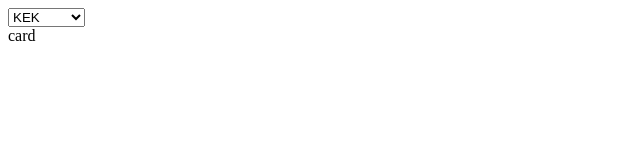
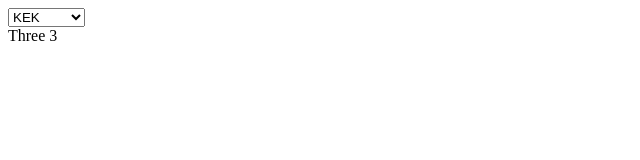
Before and after one commit to NorthFailer/interview-tests, an Angular app: page / in a window 1280 px wide. Shown: the top 160 px of the page, without its empty margins (0-640 px from the left). Built offline with nearby package versions, Linux system fonts and the light colour scheme.

Commit message:
probably best task solution

```diff
--- a/src/app/app.component.html
+++ b/src/app/app.component.html
@@ -1,7 +1,9 @@
 <select [formControl]="control">
-  <option *ngFor="let option of options" [value]="">{{ option }}</option>
+  <option *ngFor="let option of options" [value]="option">{{ option }}</option>
 </select>
 
-<div>card</div>
+<div *ngFor="let card of cards$ | async">
+  {{ card.name }} {{ card.id }}
+</div>
 
 <router-outlet></router-outlet>
--- a/src/app/app.component.ts
+++ b/src/app/app.component.ts
@@ -1,6 +1,7 @@
 import { Component } from '@angular/core';
 import { FormControl } from '@angular/forms';
 import { CardType, DataService } from './data.service';
+import { map, startWith, switchMap } from 'rxjs';
 
 
 @Component({
@@ -11,6 +12,13 @@ import { CardType, DataService } from './data.service';
 export class AppComponent {
   readonly options: CardType[] = ['KEK', 'OMEGA', 'PEPEGA', 'OMEGA'];
   readonly control = new FormControl(this.options[0]);
+
+  readonly cards$ = this.control.valueChanges.pipe(
+    startWith(this.control.value),
+    switchMap((cardType) => this.dataService.getData().pipe(
+      map((cards) => cards.filter((card) => card.type === cardType)),
+    )),
+  );
 
   constructor(
     private dataService: DataService,
```
